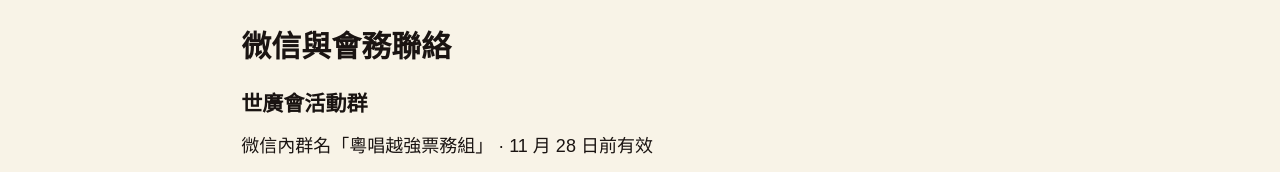
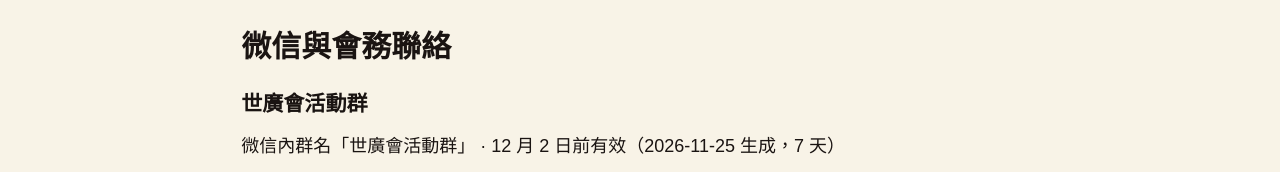
Before and after one commit to justin98233/guangfu-sydney-2027, a plain HTML site: page people-hk.html in a window 1280 px wide. Shown: the part 4000-4172 px from the top of the page. Drawn offline with Linux system fonts and the light colour scheme.

Commit message:
换新的世广会活动群二维码（12 月 2 日前有效）

```diff
--- a/people-hk.html
+++ b/people-hk.html
@@ -14,4 +14,4 @@
 <h3>陳日坤 · 澳洲廣府人（珠璣）聯誼總會常務副會長</h3>
 <p>擔任系列活動執行主席及社區支援慈善基金會主席，負責介紹失智症健康科普講座、慈善演唱會與關愛長者的籌款安排。</p>
 <p><a href="events-hk.html#townhall">回顧 11 月 6 日市政廳活動</a> · <a href="https://2ac.com.au/CommunityandBusinessAlerts?id=15965&amp;cid=1027">澳洲中文廣播電台 · 9 月 12 日發佈會報道</a> · <a href="https://www.gwtp168.com/content-detail?C_ID=249388">環球康養旅居平台 · 6 月發佈會記錄</a></p>
-</section><section id="contact"><h2 id="wechat">微信與會務聯絡</h2><div id="wechat-group"><h3>世廣會活動群</h3><!-- group-code:start --><p>微信內群名「粵唱越強票務組」 · 11 月 28 日前有效</p><img src="wechat-group.png" alt="粵唱越強票務組入群二維碼" width="360" style="display:block;max-width:100%;height:auto"><p>請用微信掃碼，按畫面提示入群。在手機上可先儲存圖片，再從微信「掃一掃」選取。</p><!-- group-code:end --><p><a href="sydney-hk.html#status">查看會務進度</a></p></div><p><a class="source" href="https://www.2ac.com.au/3rRxoOMQyll9?cid=1027&amp;id=15839">澳洲中文廣播電台 · 悉尼籌備發佈會</a></p></section></div></main><footer class="foot"><div class="wrap"><small>世廣會 2027 悉尼　·　V4　·　2026 年 11 月 21 日</small><a href="people-hk.html#contact">微信與會務聯繫</a></div></footer></body></html>
+</section><section id="contact"><h2 id="wechat">微信與會務聯絡</h2><div id="wechat-group"><h3>世廣會活動群</h3><!-- group-code:start --><p>微信內群名「世廣會活動群」 · 12 月 2 日前有效（2026-11-25 生成，7 天）</p><img src="wechat-group.png" alt="世廣會活動群入群二維碼" width="360" style="display:block;max-width:100%;height:auto"><p>請用微信掃碼，按畫面提示入群。在手機上可先儲存圖片，再從微信「掃一掃」選取。</p><!-- group-code:end --><p><a href="sydney-hk.html#status">查看會務進度</a></p></div><p><a class="source" href="https://www.2ac.com.au/3rRxoOMQyll9?cid=1027&amp;id=15839">澳洲中文廣播電台 · 悉尼籌備發佈會</a></p></section></div></main><footer class="foot"><div class="wrap"><small>世廣會 2027 悉尼　·　V4　·　2026 年 11 月 21 日</small><a href="people-hk.html#contact">微信與會務聯繫</a></div></footer></body></html>
```
Also changed, not shown: people.html (+1 -1 lines), wechat-group.png, 1 other file.
